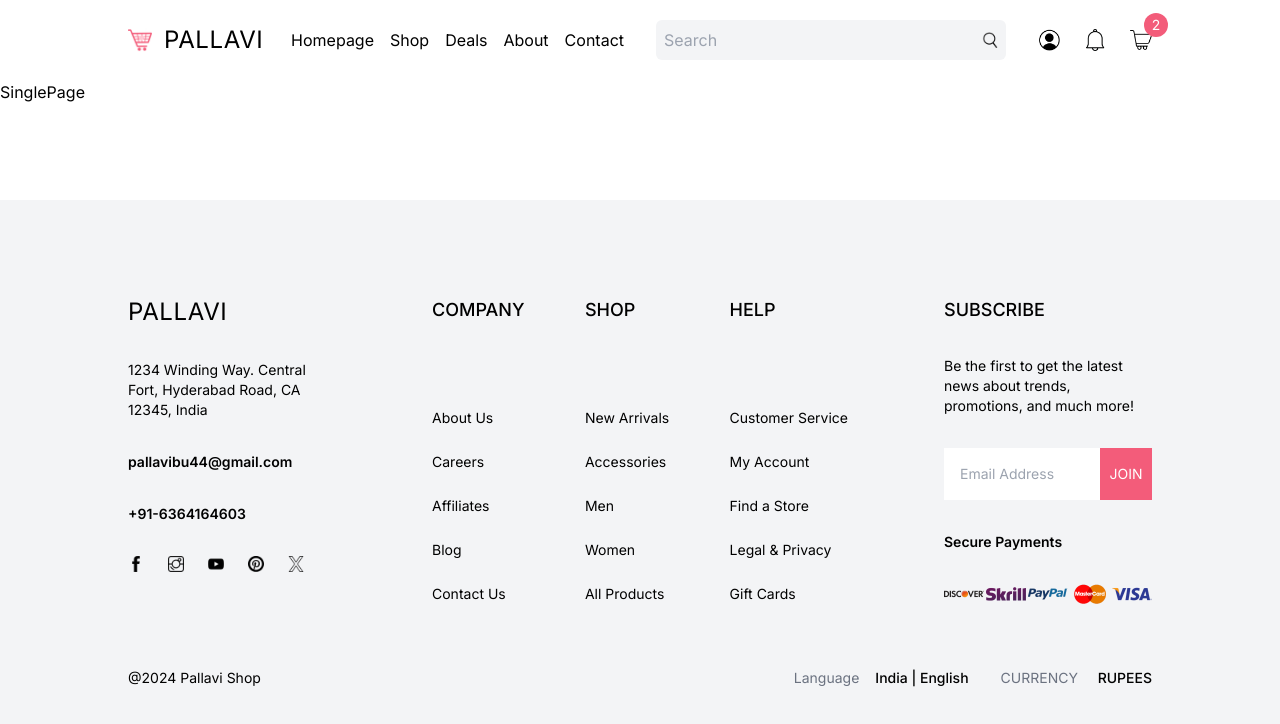
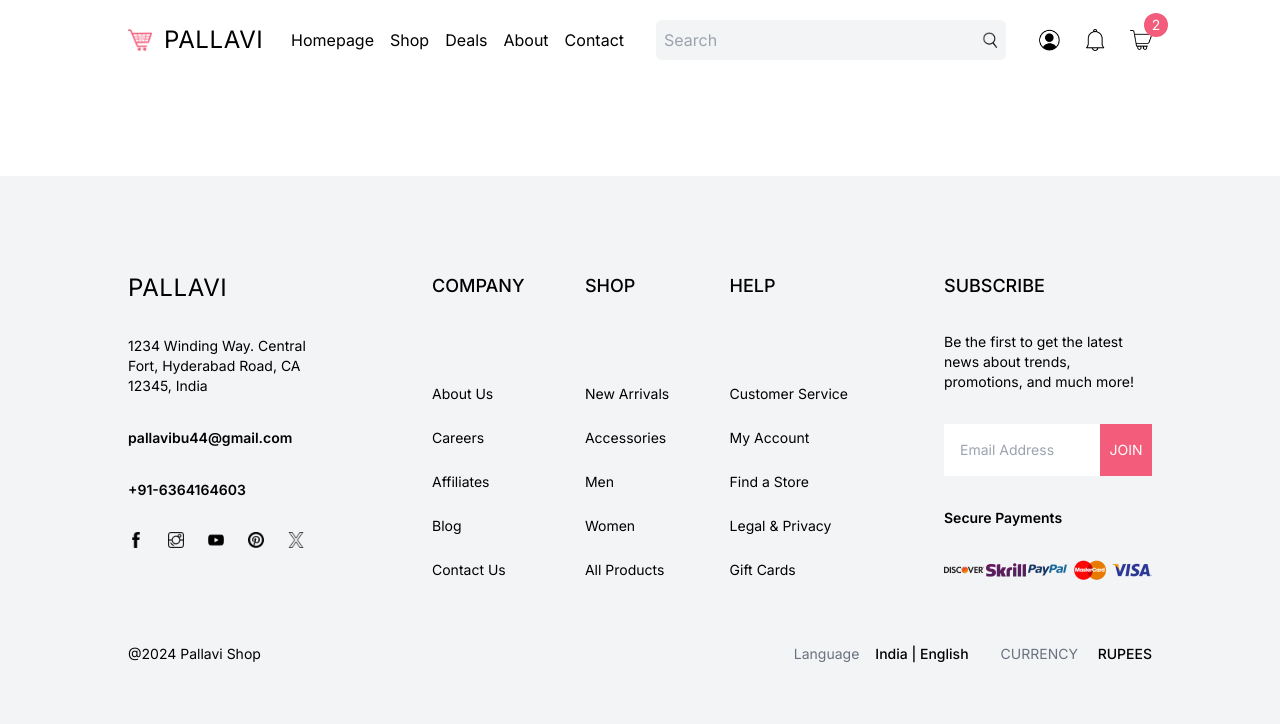
Before and after one commit to Pallavibu/E-Commerce-Project-Next.js, a Next.js app in the folder my-project/: page /test in a window 1280 px wide. Shown: the top 724 px of the page. Built offline with nearby package versions, Linux system fonts and the light colour scheme.

Commit message:
working on single product details

```diff
--- a/my-project/src/app/[slug]/page.tsx
+++ b/my-project/src/app/[slug]/page.tsx
@@ -1,7 +1,12 @@
 const SinglePage = () => {
-return(
-    <div>SinglePage</div>
-)
-}
+  return (
+    <div>
+      {/* IMG */}
+      <div className=""></div>
+      {/* TEXTS */}
+      <div className=""></div>
+    </div>
+  );
+};
 
 export default SinglePage;
--- /dev/null
+++ b/my-project/src/components/ProductImages.tsx
@@ -0,0 +1,7 @@
+const ProductImages = () => {
+    return(
+        <div></div>
+    )
+}
+
+export default ProductImages
```
